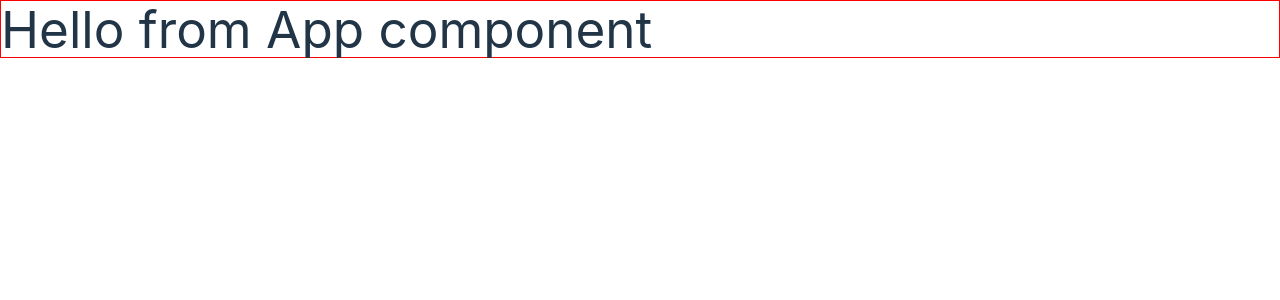
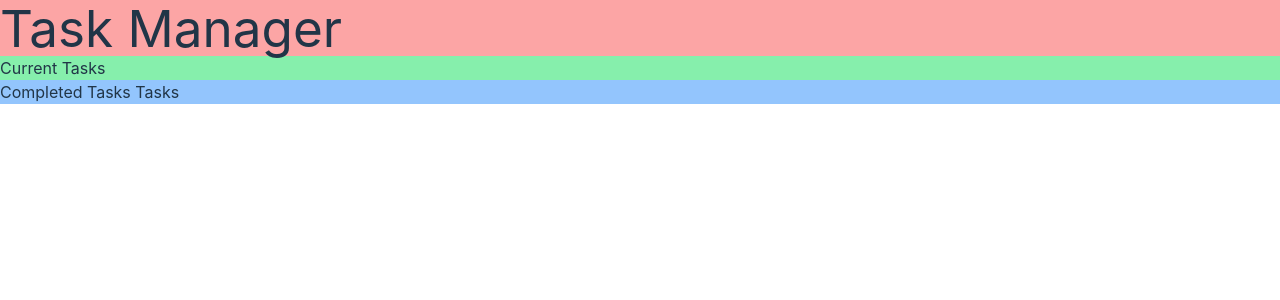
Before and after one commit to Aj-Herrera-99/react-task-list, a React (Vite) app: page / in a window 1280 px wide. Shown: the top 300 px of the page. Built offline with nearby package versions, Linux system fonts and the light colour scheme.

Commit message:
macrostruttura

```diff
--- a/src/App.css
+++ b/src/App.css
@@ -1,41 +1,3 @@
 #root {
-  border: 1px solid red;
-  width: 100%;
-  height: 100%;
+  /* border: 1px solid red; */
 }
-
-.logo {
-  height: 6em;
-  padding: 1.5em;
-  will-change: filter;
-  transition: filter 300ms;
-}
-.logo:hover {
-  filter: drop-shadow(0 0 2em #646cffaa);
-}
-.logo.react:hover {
-  filter: drop-shadow(0 0 2em #61dafbaa);
-}
-
-@keyframes logo-spin {
-  from {
-    transform: rotate(0deg);
-  }
-  to {
-    transform: rotate(360deg);
-  }
-}
-
-@media (prefers-reduced-motion: no-preference) {
-  a:nth-of-type(2) .logo {
-    animation: logo-spin infinite 20s linear;
-  }
-}
-
-.card {
-  padding: 2em;
-}
-
-.read-the-docs {
-  color: #888;
-}
--- a/src/App.jsx
+++ b/src/App.jsx
@@ -1,12 +1,22 @@
-import './App.css'
+import "./App.css";
 
 function App() {
-
-  return (
-    <>
-      <h1>Hello from App component</h1>
-    </>
-  )
+    return (
+        <>
+            {/* HEADER */}
+            <header className="bg-red-300">
+                <h1>Task Manager</h1>
+            </header>
+            {/* CURRENT TASKS */}
+            <section className="bg-green-300">
+                <h2>Current Tasks</h2>
+            </section>
+            {/* COMPLETED TASKS */}
+            <section className="bg-blue-300">
+                <h2>Completed Tasks Tasks</h2>
+            </section>
+        </>
+    );
 }
 
-export default App
+export default App;
```
